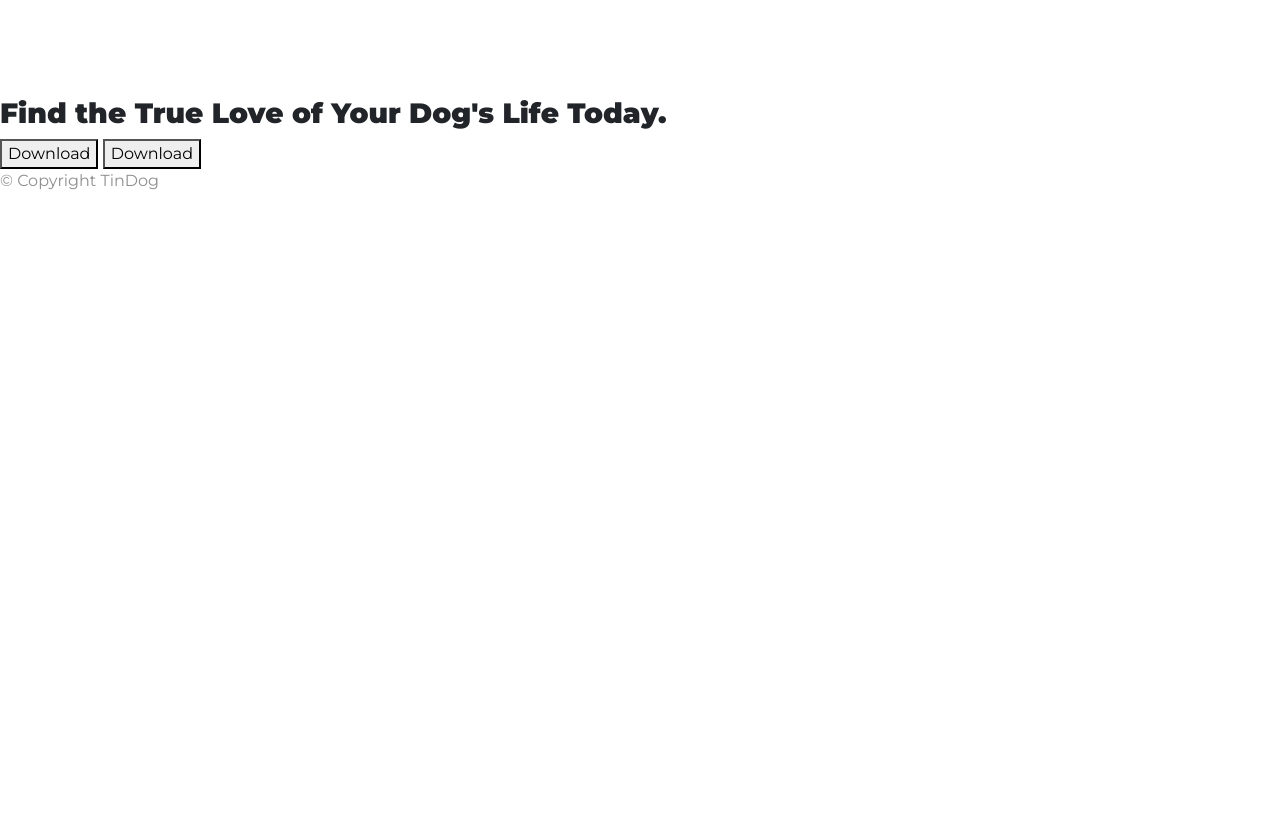
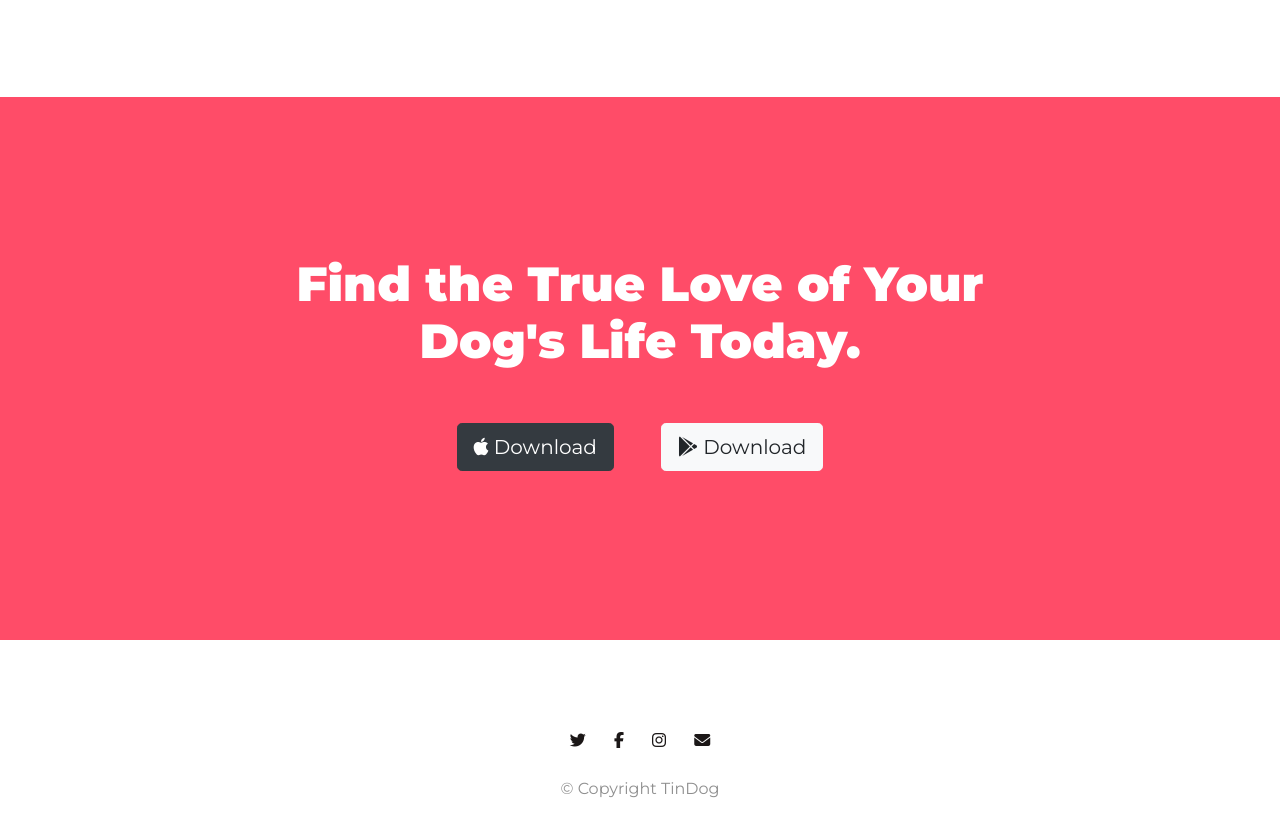
Before and after one commit to michizler/Bootstrap_Landing_Page, a plain HTML site: page index.html in a window 1280 px wide. Shown: the part 2361-3198 px from the top of the page. Before the commit the page ends 2570 px from the top, so only its background shows below. Drawn offline with nearby package versions, Linux system fonts and the light colour scheme.

Commit message:
Finished with styling cta and footer sections

```diff
--- a/css/styles.css
+++ b/css/styles.css
@@ -149,3 +149,35 @@ h2 {
         padding-top: 2rem;
     }
 }
+
+/* Call to Action */
+
+#cta {
+    background-color: #ff4c68;
+    text-align: center;
+    padding: 8rem;
+}
+
+.cta-text {
+    font-family: "Montserrat";
+    font-weight: bold;
+    color: white;
+    font-size: 3rem;
+    padding: 0 0 8px;
+}
+
+/* Footer */
+
+#footer {
+    text-align: center;
+    padding: 7% 0 5%;
+}
+
+.footer-link {
+    color: rgb(27, 23, 23);
+    padding: 1rem 12px 2rem;
+}
+
+.license {
+    padding: 1.5rem 2rem;
+}
--- a/index.html
+++ b/index.html
@@ -36,13 +36,13 @@
       <div class="collapse navbar-collapse" id="navbarSupportedContent">
           <ul class="navbar-nav ml-auto">
               <li class="nav-item">
-                  <a class="nav-link" href="">Contact</a>
+                  <a class="nav-link" href="#footer">Contact</a>
               </li>
               <li class="nav-item">
-                  <a class="nav-link" href="">Pricing</a>
+                  <a class="nav-link" href="#pricing">Pricing</a>
               </li>
               <li class="nav-item">
-                  <a class="nav-link" href="">Download</a>
+                  <a class="nav-link" href="#cta">Download</a>
               </li>
           </ul>
       </div>
@@ -206,10 +206,12 @@
   <!-- Call to Action -->
 
   <section id="cta">
+    <div class="container-fluid">
+      <h3 class="cta-text">Find the True Love of Your Dog's Life Today.</h3>
+      <button type="button" class="btn btn-dark btn-lg download-button"><span class="fa-brands fa-apple"></span> Download</button>
+      <button type="button" class="btn btn-light btn-lg download-button"><span class="fa-brands fa-google-play"></span> Download</button>
+    </div>
 
-    <h3>Find the True Love of Your Dog's Life Today.</h3>
-    <button type="button">Download</button>
-    <button type="button">Download</button>
 
   </section>
 
@@ -218,7 +220,19 @@
 
   <footer id="footer">
 
-    <p>© Copyright TinDog</p>
+    <div class="container">
+
+      <a class="footer-link" href=""><span class="fa-brands fa-twitter"></span></a>
+      <a class="footer-link" href=""><span class="fa-brands fa-facebook-f"></span></a>
+      <a class="footer-link" href=""><span class="fa-brands fa-instagram"></span></a>
+      <a class="footer-link" href=""><span class="fa-solid fa-envelope"></span></a>
+
+      <p class="license">© Copyright TinDog</p>
+
+    </div>
+
+
+
 
   </footer>
 
```
